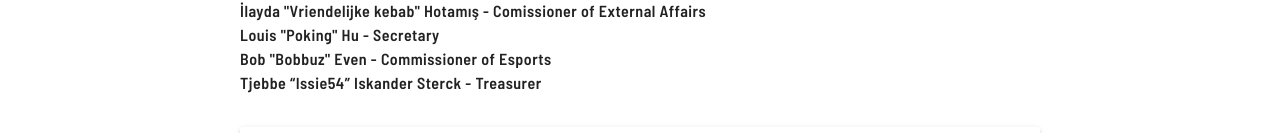
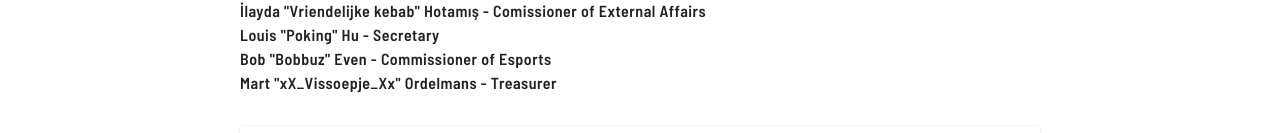
Before and after one commit to ESA-Blueshell/frontend, a Vue app: page /board in a window 1280 px wide. Shown: the part 573-706 px from the top of the page. Built offline with nearby package versions, Linux system fonts and the light colour scheme.

Commit message:
fixed board page

```diff
--- a/src/views/Board.vue
+++ b/src/views/Board.vue
@@ -34,7 +34,7 @@
           </p>
 
           <p class="body-1 mb-0" style="text-align: left; font-weight: bold">
-            Tjebbe “Issie54” Iskander Sterck - Treasurer
+            Mart "xX_Vissoepje_Xx" Ordelmans - Treasurer
           </p>
         </div>
 
```
